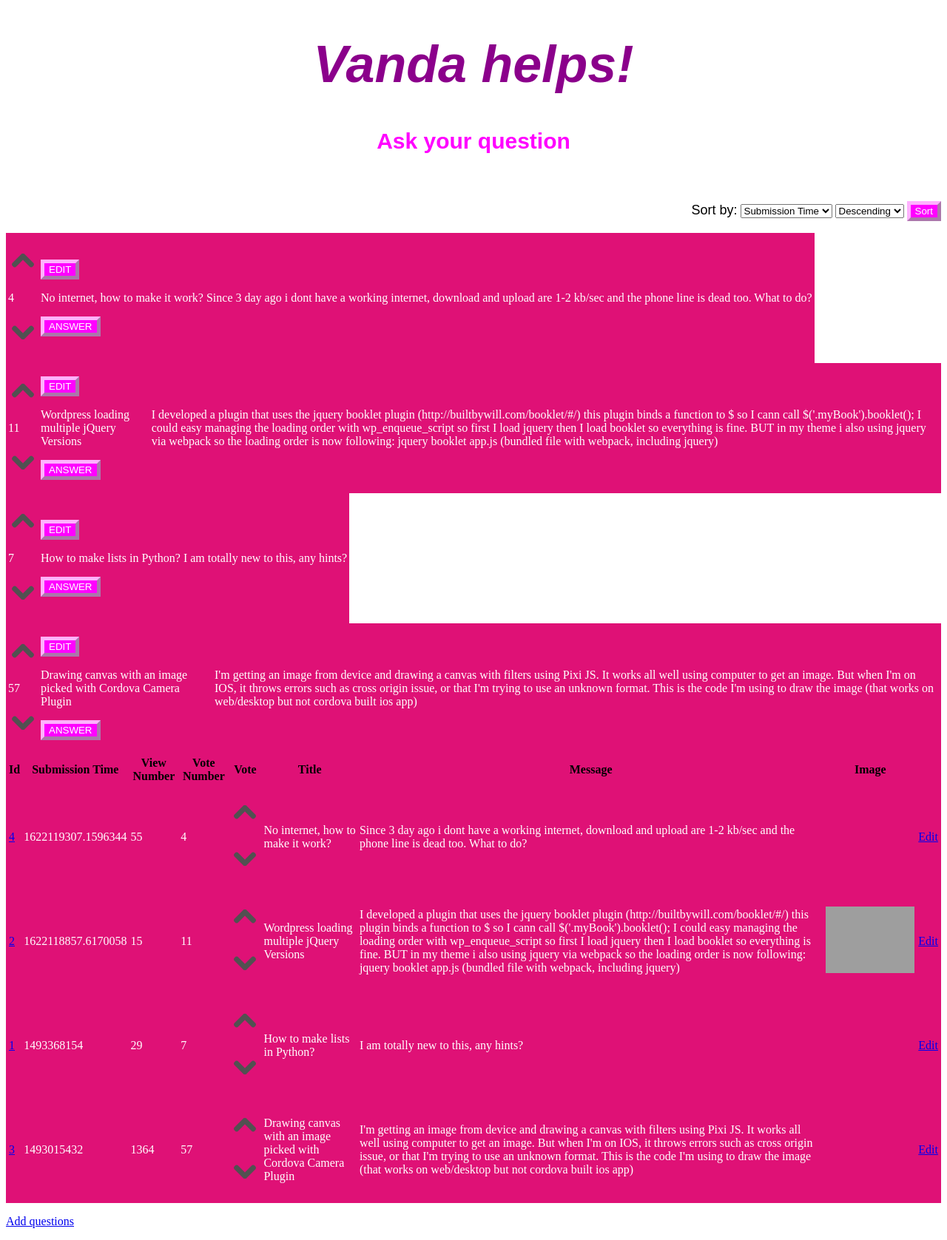
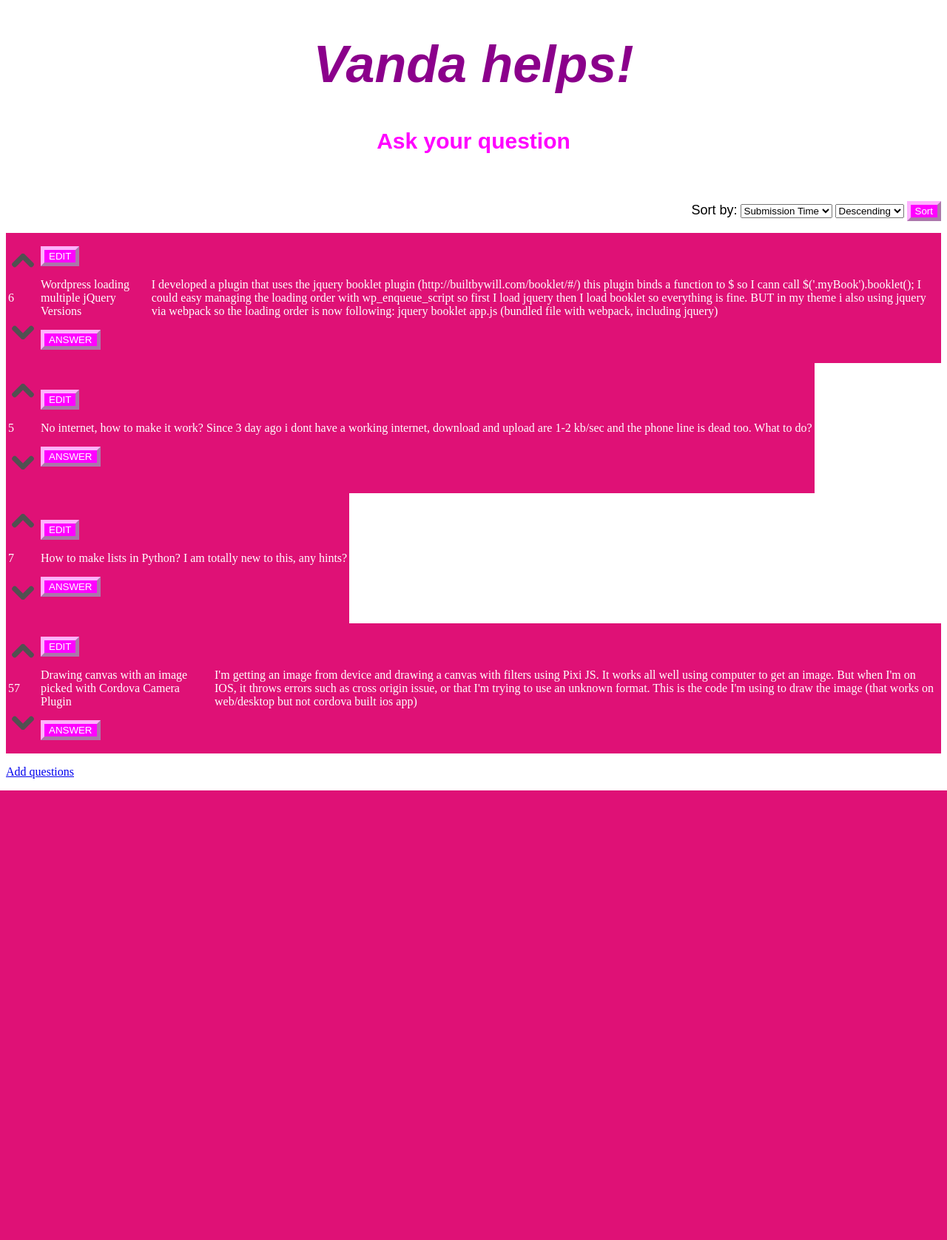
Before and after one commit to keresztenymarcell/webdoctor, a Flask app: page / in a window 1280 px wide. Shown: the whole page at 74% size. After the commit the page ends 1069 px from the top, so only its background shows below. Run offline with Flask 2, Linux system fonts and the light colour scheme; some libraries are stand-ins or nearby versions; grey boxes are pictures that could not be loaded.

Commit message:
Correct sorting in list.html and data_handler, delete extra table

```diff
--- a/data_handler.py
+++ b/data_handler.py
@@ -10,7 +10,7 @@ ANSWERS_HEADER = ['Id', 'Submission Time', 'Vote Number', 'Question Id', 'Messag
 def sort_questions(order_by, order_direction):
     sorting = True if order_direction == 'desc' else False
     read_csvfile = connection.open_csvfile(connection.DATA_FILE_PATH_QUESTIONS)
-    sorted_listofdict = sorted(read_csvfile, key=lambda x: x[order_by], reverse=sorting)
+    sorted_listofdict = sorted(read_csvfile, key=lambda x: (0, int(x[order_by])) if x[order_by].isdigit() else (1, x[order_by]), reverse=sorting)
     return sorted_listofdict
 
 
@@ -51,18 +51,10 @@ def find_data(database, data_id):
 def edit_database(database, edited_data, data_id):
     edited_data["submission_time"] = time.time()
     for data_index in range(len(database)):
-        print(data_index)
-        print(database[data_index])
-        print(data_id)
         if database[data_index]['id'] == data_id:
             database[data_index] = edited_data
-            print(database[data_index])
-            print("1. if inside")
             if "question_id" in database[0].keys():
                 connection.write_files(connection.DATA_FILE_PATH_ANSWERS, connection.ANSWER_KEYS, database)
-                print("2. if inside")
             else:
                 connection.write_files(connection.DATA_FILE_PATH_QUESTIONS, connection.QUESTION_KEYS, database)
     return None
-
-# writing back to csv according to id(ascending)? + use QUESTION_KEYS/ANSWER_KEYS to make order within rows
--- a/sample_data/question.csv
+++ b/sample_data/question.csv
@@ -1,6 +1,6 @@
 id,submission_time,view_number,vote_number,title,message,image
 1,1493368154,29,7,How to make lists in Python?,"I am totally new to this, any hints?",
-2,1622118857.6170058,15,11,Wordpress loading multiple jQuery Versions,"I developed a plugin that uses the jquery booklet plugin (http://builtbywill.com/booklet/#/) this plugin binds a function to $ so I cann call $('.myBook').booklet();
+2,1622128902.8665757,15,6,Wordpress loading multiple jQuery Versions,"I developed a plugin that uses the jquery booklet plugin (http://builtbywill.com/booklet/#/) this plugin binds a function to $ so I cann call $('.myBook').booklet();
 
 I could easy managing the loading order with wp_enqueue_script so first I load jquery then I load booklet so everything is fine.
 
@@ -12,4 +12,4 @@ app.js (bundled file with webpack, including jquery)",images/image1.png
 3,1493015432,1364,57,Drawing canvas with an image picked with Cordova Camera Plugin,"I'm getting an image from device and drawing a canvas with filters using Pixi JS. It works all well using computer to get an image. But when I'm on IOS, it throws errors such as cross origin issue, or that I'm trying to use an unknown format.
 
 This is the code I'm using to draw the image (that works on web/desktop but not cordova built ios app)",
-4,1622119307.1596344,55,4,"No internet, how to make it work?","Since 3 day ago i dont have a working internet, download and upload are 1-2 kb/sec and the phone line is dead too. What to do?",
+4,1622128482.9943576,55,5,"No internet, how to make it work?","Since 3 day ago i dont have a working internet, download and upload are 1-2 kb/sec and the phone line is dead too. What to do?",
--- a/server.py
+++ b/server.py
@@ -18,7 +18,7 @@ def list_page():
     order_by = request.args.get('order_by', 'submission_time')
     order_direction = request.args.get('order_direction', 'desc')
     questions = data_handler.sort_questions(order_by, order_direction)
-    return render_template('list.html', header=data_handler.QUESTIONS_HEADER, keys=connection.QUESTION_KEYS, questions=questions)
+    return render_template('list.html', header=data_handler.QUESTIONS_HEADER, keys=connection.QUESTION_KEYS, questions=questions, orderby=order_by, orderdir=order_direction)
 
 
 @app.route("/question/<question_id>")
--- a/templates/list.html
+++ b/templates/list.html
@@ -21,16 +21,23 @@
         <label>Sort by:</label>
             <select name="order_by">
                 {% for option_index in range(header|length) %}
-                    {% if header[option_index] == 'Submission Time' %}
-                        <option value="{{ keys[option_index] }}" selected>{{ header[option_index] }}</option>
-                    {% else %}
-                        <option value="{{ keys[option_index] }}">{{ header[option_index] }}</option>
+                    {% if header[option_index] != "Image" %}
+                        {% if keys[option_index] == orderby %}
+                            <option value="{{ keys[option_index] }}" selected>{{ header[option_index] }}</option>
+                        {% else %}
+                            <option value="{{ keys[option_index] }}">{{ header[option_index] }}</option>
+                        {% endif %}
                     {% endif %}
                 {% endfor %}
             </select>
             <select name="order_direction">
-                <option value="desc" selected>Descending</option>
-                <option value="asc">Ascending</option>
+                {% if orderdir == "desc" %}
+                    <option value="desc" selected>Descending</option>
+                    <option value="asc">Ascending</option>
+                {% else %}
+                    <option value="desc">Descending</option>
+                    <option value="asc" selected>Ascending</option>
+                {% endif %}
             </select>
 
             <button>Sort</button>
@@ -59,42 +66,5 @@
         </table>
     {% endfor %}
 
-    <table cellspacing="3">
-        <thead>
-            <tr>
-                <th id="id">{{ header[0] }}</th>
-                <th id="submission_time">{{ header[1] }}</th>
-                <th id="view_number">{{ header[2] }}</th>
-                <th id="vote_number">{{ header[3] }}</th>
-                <th> Vote </th>
-                <th id="title">{{ header[4] }}</th>
-                <th id="message">{{ header[5] }}</th>
-                <th id="image">{{ header[6] }}</th>
-            </tr>
-        </thead>
-        <tbody>
-            {% for question_input in questions %}
-                <tr>
-                    <td><a href="/question/{{ question_input.id }}">{{ question_input.id }}</a></td>
-                    <td>{{ question_input.submission_time }}</td>
-                    <td>{{ question_input.view_number }}</td>
-                    <td>{{ question_input.vote_number }}</td>
-                    <td>
-                        <p><a href="/question/{{ question_input.id }}/vote_up"><img class="up_arrow" src="/static/icons/arrow.png" alt="up-vote" width="40" height="40"  ></a></p>
-                        <p><a href="/question/{{ question_input.id }}/vote_down"><img class="down_arrow" src="/static/icons/arrow.png" alt="down-vote" width="40" height="40"></a></p>
-                    </td>
-                    <td>{{ question_input.title }}</td>
-                    <td>{{ question_input.message }}</td>
-                    <td>
-                        {% if question_input.image  %}
-                            <img src="/static/pictures/question_pictures/{{ question_input.image }}" width="120" alt="some picture">
-                        {% endif %}
-                    </td>
-
-                    <td><a href="/question/{{ question_input.id }}/edit">Edit</a></td>
-                </tr>
-            {% endfor %}
-        </tbody>
-    </table>
     <p style="color:rgb(223, 17, 118)"><a href="/add-question">Add questions</a></p>
 {% endblock%}
```
